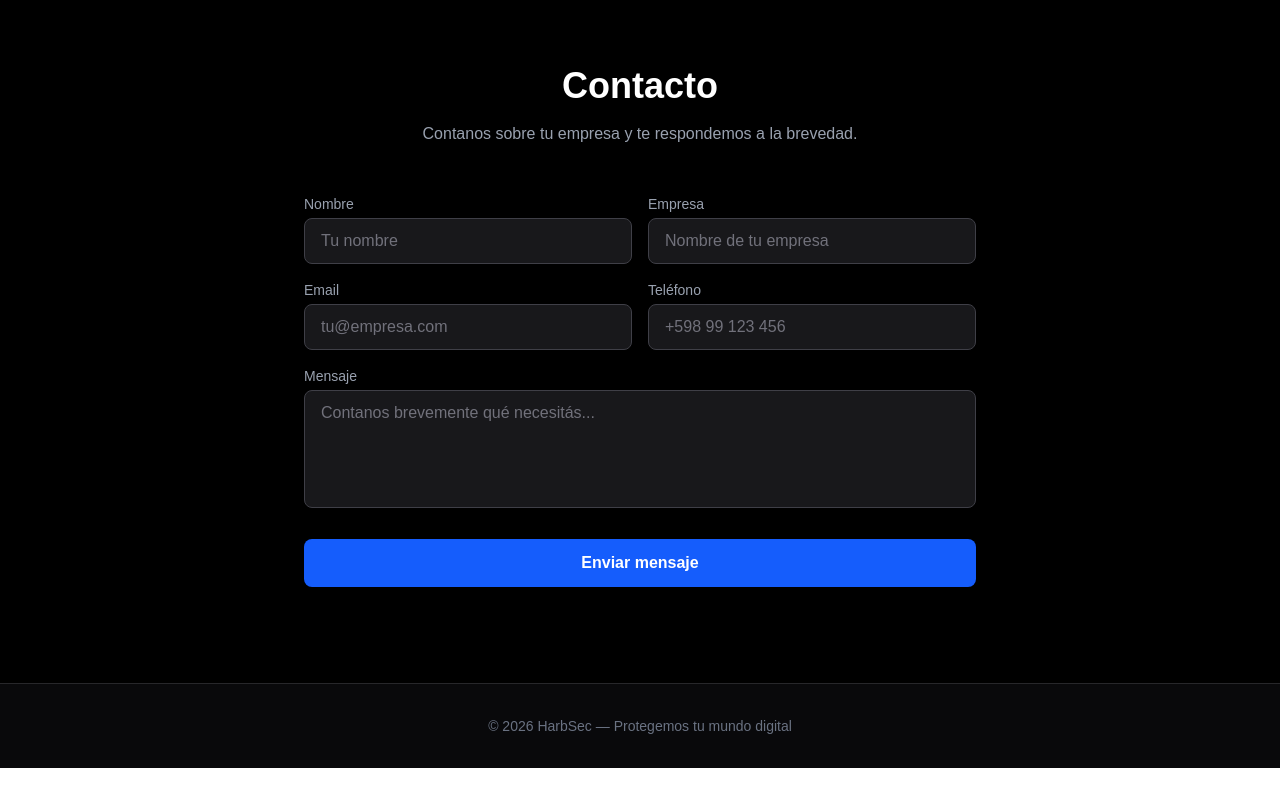
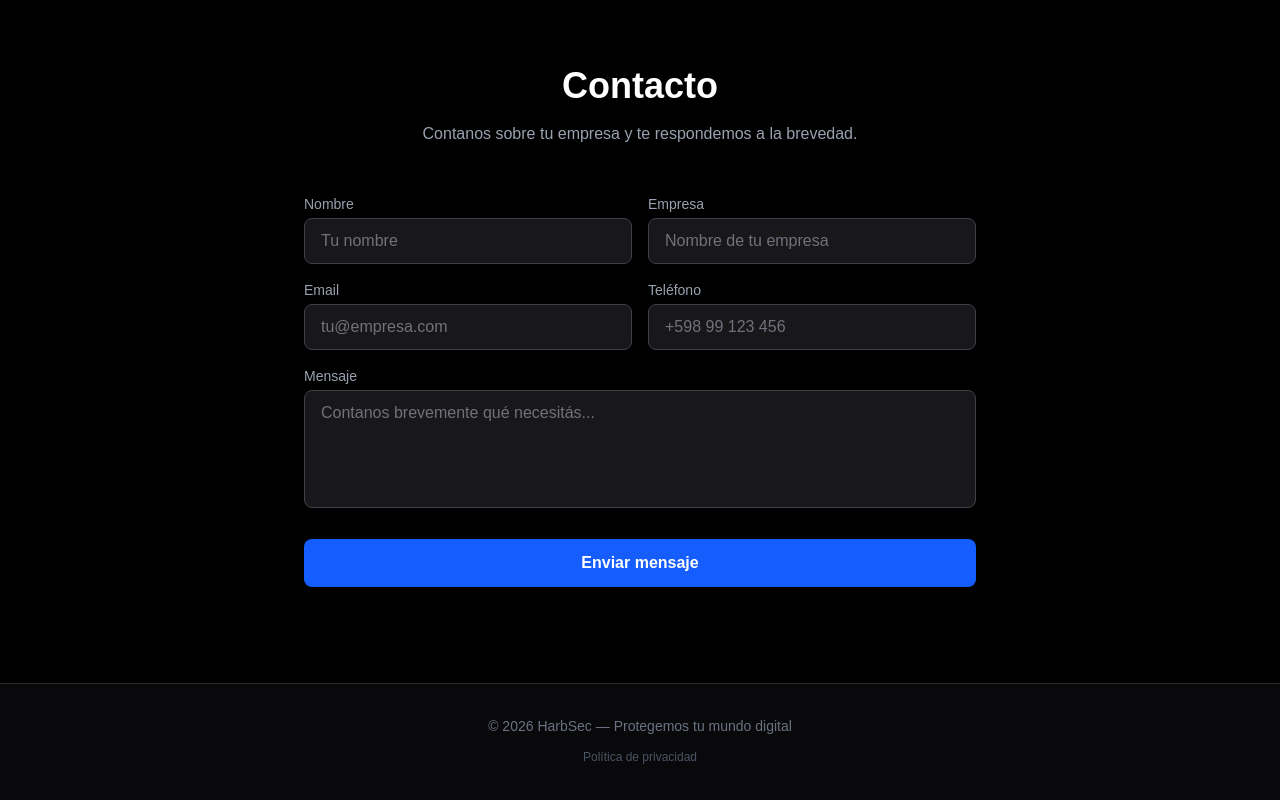
Before and after one commit to fguerras/harbsec, a Next.js app: page / in a window 1280 px wide. Shown: the part 2184-2984 px from the top of the page. Before the commit the page ends 2952 px from the top, so only its background shows below. Built offline with nearby package versions, Linux system fonts and the light colour scheme.

Commit message:
Add privacy policy link to footer

```diff
--- a/app/page.js
+++ b/app/page.js
@@ -451,6 +451,11 @@ function Footer() {
       <p className="text-gray-500 text-sm">
         © {new Date().getFullYear()} HarbSec — Protegemos tu mundo digital
       </p>
+      <p className="mt-2">
+        <a href="/politica-privacidad.html" className="text-gray-600 hover:text-gray-400 text-xs transition-colors">
+          Política de privacidad
+        </a>
+      </p>
     </footer>
   );
 }
--- a/app/pt/page.js
+++ b/app/pt/page.js
@@ -452,6 +452,11 @@ function Footer() {
       <p className="text-gray-500 text-sm">
         © {new Date().getFullYear()} HarbSec — Protegemos o seu mundo digital
       </p>
+      <p className="mt-2">
+        <a href="/politica-privacidad.html" className="text-gray-600 hover:text-gray-400 text-xs transition-colors">
+          Política de privacidade
+        </a>
+      </p>
     </footer>
   );
 }
```
